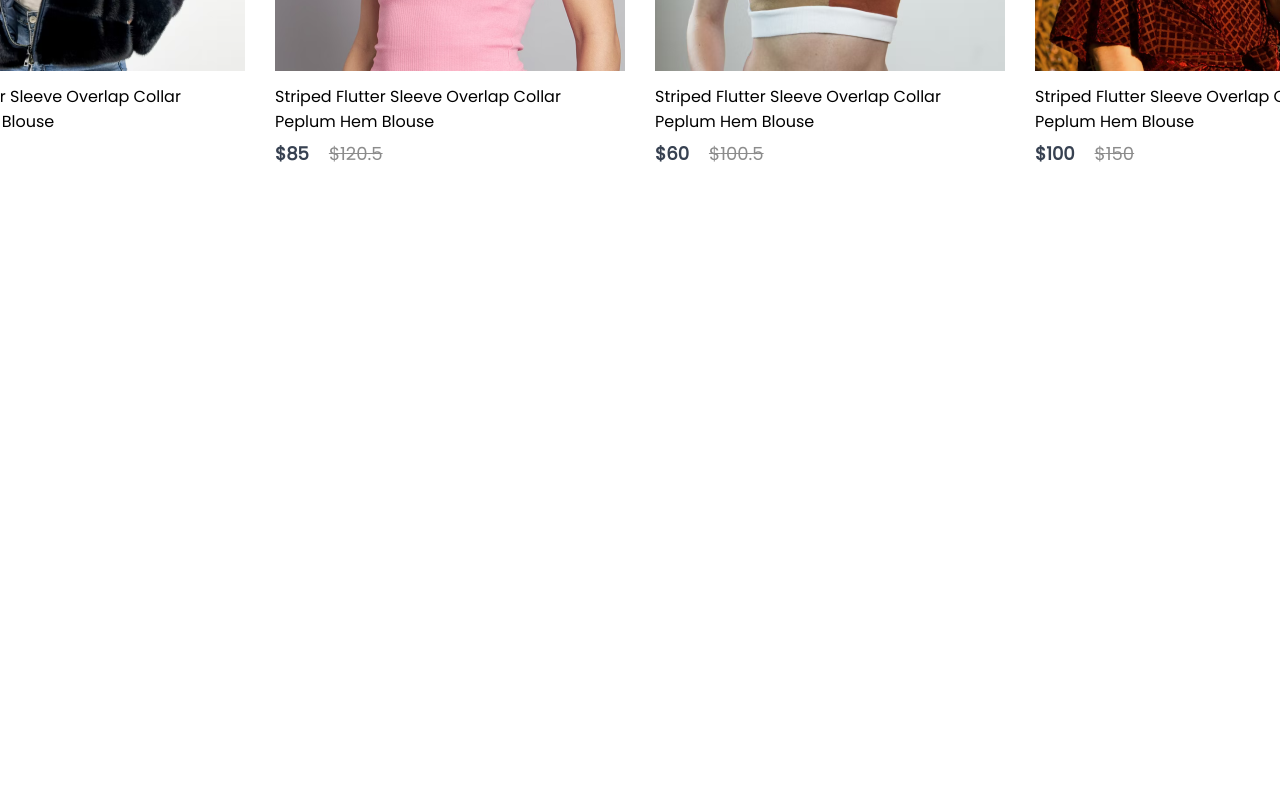
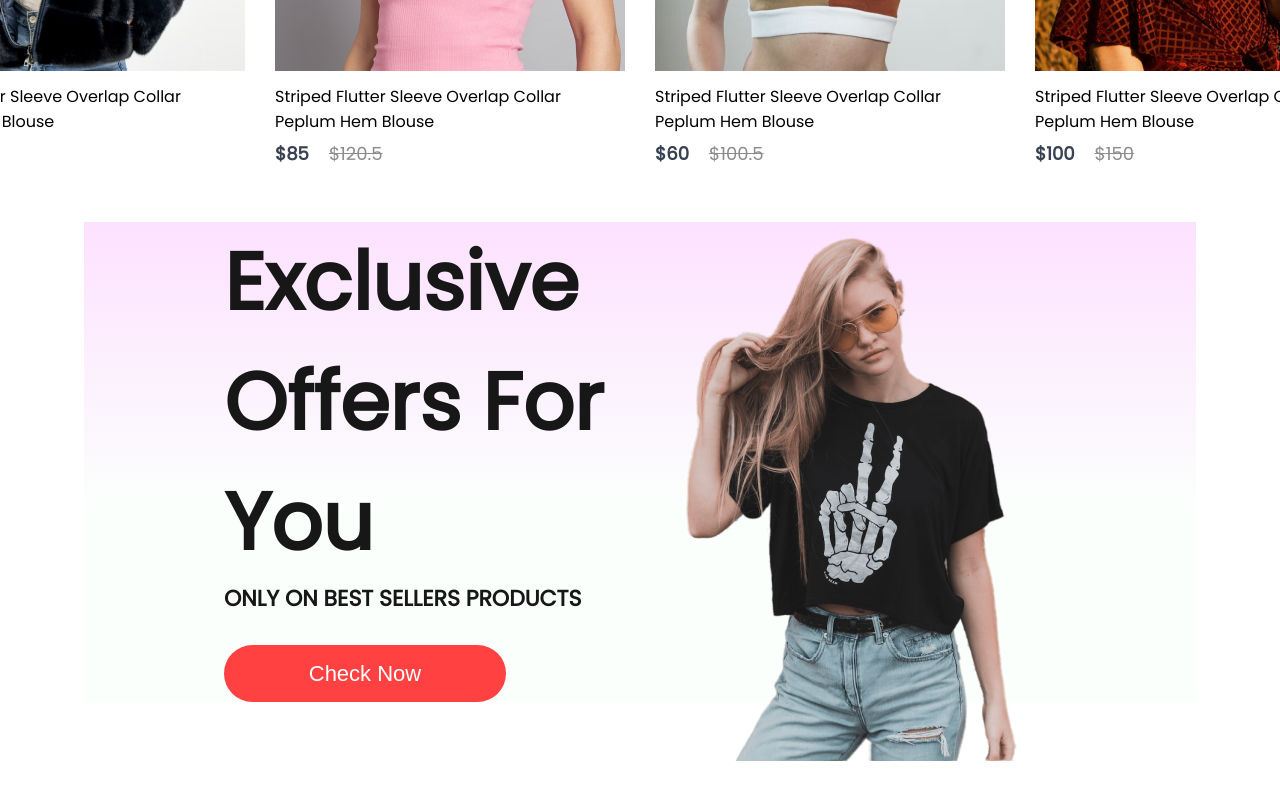
Before and after one commit to Gus1416/e-commerce-practice, a React (Create React App) app in the folder frontend/: page / in a window 1280 px wide. Shown: the part 1395-2195 px from the top of the page. Before the commit the page ends 1617 px from the top, so only its background shows below. Built offline with nearby package versions, Linux system fonts and the light colour scheme.

Commit message:
feat(component): Add offers section

```diff
--- /dev/null
+++ b/frontend/src/Components/Offers/Offers.css
@@ -0,0 +1,53 @@
+.offers {
+    width: 65%;
+    height: 60vh;
+    display: flex;
+    margin: auto;
+    padding: 0px 140px;
+    margin-bottom: 150px;
+    background: linear-gradient(
+        180deg,
+         #fde1ff 0%,
+         #e1ffea22 60%
+    );
+}
+
+.offers-left {
+    flex: 1;
+    display: flex;
+    flex-direction: column;
+    justify-content: center;
+}
+
+.offers-left h1 {
+    color: #171717;
+    font-size: 80px;
+    font-weight: 600;
+}
+
+.offers-left p {
+    color: #171717;
+    font-size: 22px;
+    font-weight: 600;
+}
+
+.offers-left button {
+    width: 282px;
+    height: 70px;
+    border-radius: 35px;
+    background: #ff4141;
+    border: none;
+    color: white;
+    font-size: 22px;
+    font-weight: 500;
+    margin-top: 30px;
+    cursor: pointer;
+}
+
+.offers-right {
+    flex: 1;
+    display: flex;
+    align-items: center;
+    justify-content: flex-end;
+    padding-top: 50px;
+}
--- /dev/null
+++ b/frontend/src/Components/Offers/Offers.jsx
@@ -0,0 +1,21 @@
+import React from 'react'
+import './Offers.css'
+import exclusive_image from '../Assets/exclusive_image.png'
+
+const Offers = () => {
+  return (
+    <div className="offers">
+        <div className="offers-left">
+            <h1>Exclusive</h1>
+            <h1>Offers For You</h1>
+            <p>ONLY ON BEST SELLERS PRODUCTS</p>
+            <button>Check Now</button>
+        </div>
+        <div className="offers-right">
+            <img src={exclusive_image} alt="" />
+        </div>
+    </div>
+  )
+}
+
+export default Offers
--- a/frontend/src/Pages/Shop.jsx
+++ b/frontend/src/Pages/Shop.jsx
@@ -1,12 +1,14 @@
 import React from 'react'
 import Hero from '../Components/Hero/Hero'
 import Popular from '../Components/Popular/Popular'
+import Offers from '../Components/Offers/Offers'
 
 const Shop = () => {
   return (
     <div>
       <Hero/>
       <Popular/>
+      <Offers/>
     </div>
   )
 }
```
